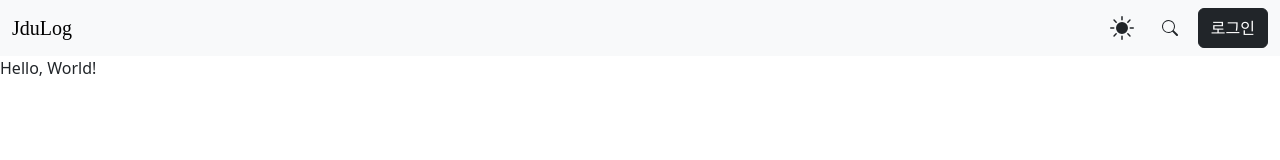
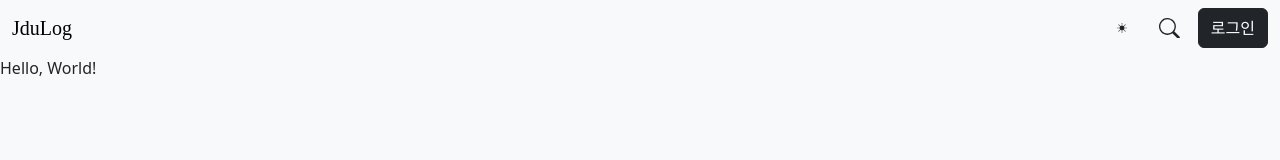
Before and after one commit to Apprentice-Tech-Learner/blog-fe, a React (Create React App) app: page /v1/ in a window 1280 px wide. Shown: the top 160 px of the page. Built offline with nearby package versions, Linux system fonts and the light colour scheme; a web font is replaced by a local one.

Commit message:
다크모드 - 테마 state, css작업

```diff
--- a/package.json
+++ b/package.json
@@ -3,6 +3,7 @@
   "version": "0.1.0",
   "private": true,
   "dependencies": {
+    "@reduxjs/toolkit": "^1.9.5",
     "@testing-library/jest-dom": "^5.16.5",
     "@testing-library/react": "^13.4.0",
     "@testing-library/user-event": "^13.5.0",
@@ -14,6 +15,7 @@
     "react": "^18.2.0",
     "react-bootstrap": "^2.8.0",
     "react-dom": "^18.2.0",
+    "react-redux": "^8.1.1",
     "react-router-dom": "^6.8.0",
     "react-scripts": "5.0.1",
     "sass": "^1.58.0",
--- a/src/components/organism/JduHeader/index.tsx
+++ b/src/components/organism/JduHeader/index.tsx
@@ -1,15 +1,24 @@
-import { useState } from "react";
+import { useEffect } from "react";
 import { Link } from "react-router-dom";
 import { Button, Container, Nav, Navbar } from "react-bootstrap";
 
 import { SearchIcon, SunIcon, MoonIcon } from "asset/svgs";
+import { useDispatch, useSelector } from "react-redux";
+
+import { RootState } from "store";
+import { darkMode, lightMode } from "store/common";
 
 export const JduHeader = (): JSX.Element => {
-    const [darkMode, setDarkMode] = useState(true);
+    const isDarkMode = useSelector((state: RootState) => state.darkMode.isDarkMode);
+    const dispatch = useDispatch();
 
-    const handleMode = () => {
-        setDarkMode((prev) => !prev);
-    }
+    useEffect(() => {
+        isDarkMode? dispatch(darkMode()) : dispatch(lightMode());
+    }, []);
+
+    const changeTheme = (e: any) => {
+        isDarkMode? dispatch(lightMode()) : dispatch(darkMode());
+    };
 
     return (
         <Navbar expand="sm" className="bg-body-tertiary">
@@ -18,10 +27,10 @@ export const JduHeader = (): JSX.Element => {
                 <Navbar.Toggle />
                 <Navbar.Collapse className="justify-content-end">
                     <Nav>
-                        <Link to="#" className="jdu-btn" onClick={handleMode}>
-                            {darkMode ? <SunIcon className="mode"/> : <MoonIcon className="mode"/>}
-                        </Link>
-                        <Link to="#" className="jdu-btn"><SearchIcon /></Link>
+                        <div className="jdu-btn theme-mode-change" onClick={changeTheme}>
+                            {isDarkMode ? <MoonIcon/> : <SunIcon/>}
+                        </div>
+                        <div className="jdu-btn"><SearchIcon /></div>
                         <Button variant="dark">로그인</Button>
                     </Nav>
                 </Navbar.Collapse>
--- a/src/components/organism/JduHeader/style.scss
+++ b/src/components/organism/JduHeader/style.scss
@@ -6,24 +6,37 @@
     display: flex;
     align-items: center;
     justify-content: center;
-    background: transparent;
     color: #212529;
-    border: none;
     width: 2.5rem;
     height: 2.5rem;
-    outline: none;
-    border-radius: 50%;
+    border-radius: 40px;
+    margin-right: 0.5rem;
     cursor: pointer;
-    margin-right: 0.5rem;
 
-    transition: all 1s ease-in;
-
-    .mode {
-        width: 1.5rem;
-        height: 1.5rem;
-    }
-
-    :hover {
-        opacity: 0.5;
+    svg {
+        width: 1.3rem;
+        height: 1.3rem;
     }
 }
+
+.jdu-btn:hover {
+    opacity: 0.5;
+}
+
+@keyframes themeChange {
+    from {
+        width: 10px;
+        height: 10px;
+        transform: rotate(180deg);
+    }
+    to {
+        width: 24px;
+        height: 24px;
+    }
+}
+
+.theme-mode-change {
+    svg {
+        animation: themeChange 0.2s linear;
+    }
+}
--- a/src/routers/index.tsx
+++ b/src/routers/index.tsx
@@ -13,8 +13,8 @@ import {
     RootPage
 } from "pages/v1";
 
+import 'bootstrap/dist/css/bootstrap.min.css';
 import 'styles/index.scss';
-import 'bootstrap/dist/css/bootstrap.min.css';
 
 type RoutesProp = {
     [key: string]: RouteProps[];
--- /dev/null
+++ b/src/store/common/index.ts
@@ -0,0 +1 @@
+export * from './themeMode';
--- /dev/null
+++ b/src/store/common/themeMode.ts
@@ -0,0 +1,23 @@
+import { createSlice } from "@reduxjs/toolkit";
+
+const themeModeSlice = createSlice({
+    name: 'themeModeReducer',
+    initialState: {
+        isDarkMode: Boolean(localStorage.getItem('isDarkMode') == 'true'),
+    },
+    reducers: {
+        darkMode: state => {
+            localStorage.setItem('isDarkMode', String(true));
+            state.isDarkMode = true;
+            document.body.dataset.theme = 'dark';
+        },
+        lightMode: state => {
+            localStorage.setItem('isDarkMode', String(false));
+            state.isDarkMode = false;
+            document.body.dataset.theme = 'light';
+        },
+    },
+});
+
+export const { darkMode, lightMode } = themeModeSlice.actions;
+export const themeModeReducer = themeModeSlice.reducer;
--- /dev/null
+++ b/src/store/index.ts
@@ -0,0 +1,11 @@
+import { configureStore } from "@reduxjs/toolkit";
+
+import { themeModeReducer } from "./common";
+
+export const store = configureStore({
+    reducer: {
+        darkMode: themeModeReducer,
+    },
+});
+
+export type RootState = ReturnType<typeof store.getState>;
--- /dev/null
+++ b/src/styles/_theme.scss
@@ -0,0 +1,39 @@
+body[data-theme='light'] {
+  --bg_page1: #F8F9FA;
+  --bg_page2: #FFFFFF;
+  --element1: #E9ECEF;
+  --element2: #F8F9FA;
+  --element3: #FFFFFF;
+  --element4: #DEE2E6;
+  --text1: #212529;
+  --text2: #495057;
+  --text3: #868E96;
+  --text4: #CED4DA;
+  --border1: #343A40;
+  --border2: #ADB5BD;
+  --border3: #DEE2E6;
+  --border4: #F1F3F5;
+}
+
+body[data-theme='dark'] {
+  --bg_page1: #121212;
+  --bg_page2: #121212;
+  --element1: #1E1E1E;
+  --element2: #1E1E1E;
+  --element3: #252525;
+  --element4: #2E2E2E;
+  --text1: #ECECEC;
+  --text2: #D9D9D9;
+  --text3: #ACACAC;
+  --text4: #595959;
+  --border1: #E0E0E0;
+  --border2: #A0A0A0;
+  --border3: #4D4D4D;
+  --border4: #2A2A2A;
+}
+
+body {
+  color: var(--text1);
+  background: var(--bg_page1);
+  transition: 0.125s all ease-in;
+}
--- /dev/null
+++ b/src/styles/constants/_colors.scss
@@ -0,0 +1,29 @@
+$dark_bg_page1: #121212;
+$dark_bg_page2: #121212;
+$dark_element1: #1E1E1E;
+$dark_element2: #1E1E1E;
+$dark_element3: #252525;
+$dark_element4: #2E2E2E;
+$dark_text1: #ECECEC;
+$dark_text2: #D9D9D9;
+$dark_text3: #ACACAC;
+$dark_text4: #595959;
+$dark_border1: #E0E0E0;
+$dark_border2: #A0A0A0;
+$dark_border3: #4D4D4D;
+$dark_border4: #2A2A2A;
+
+$light_bg_page1: #F8F9FA;
+$light_bg_page2: #FFFFFF;
+$light_element1: #E9ECEF;
+$light_element2: #F8F9FA;
+$light_element3: #FFFFFF;
+$light_element4: #DEE2E6;
+$light_text1: #212529;
+$light_text2: #495057;
+$light_text3: #868E96;
+$light_text4: #CED4DA;
+$light_border1: #343A40;
+$light_border2: #ADB5BD;
+$light_border3: #DEE2E6;
+$light_border4: #F1F3F5;
--- a/src/styles/index.scss
+++ b/src/styles/index.scss
@@ -1,5 +1,5 @@
 // Base stuff
-//@import 'constants/colors';
+@import 'constants/colors';
 //@import 'constants/dimensions';
 //@import 'constants/levels';
 
@@ -10,3 +10,4 @@
 @import './rootStyle';
 
 @import './font';
+@import './theme';
```
Also changed, not shown: src/index.tsx (+6 -1 lines), 1 other file (tests, documents, lock files or other folders).
